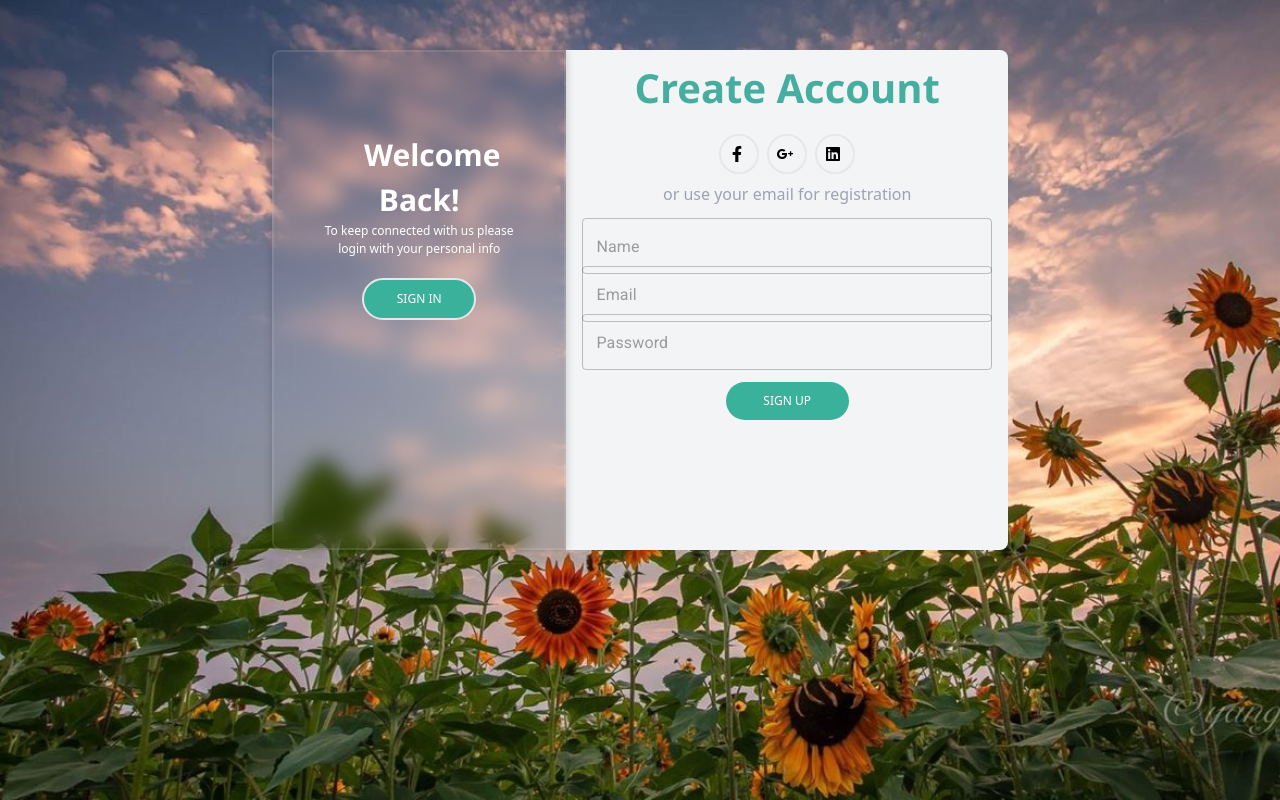
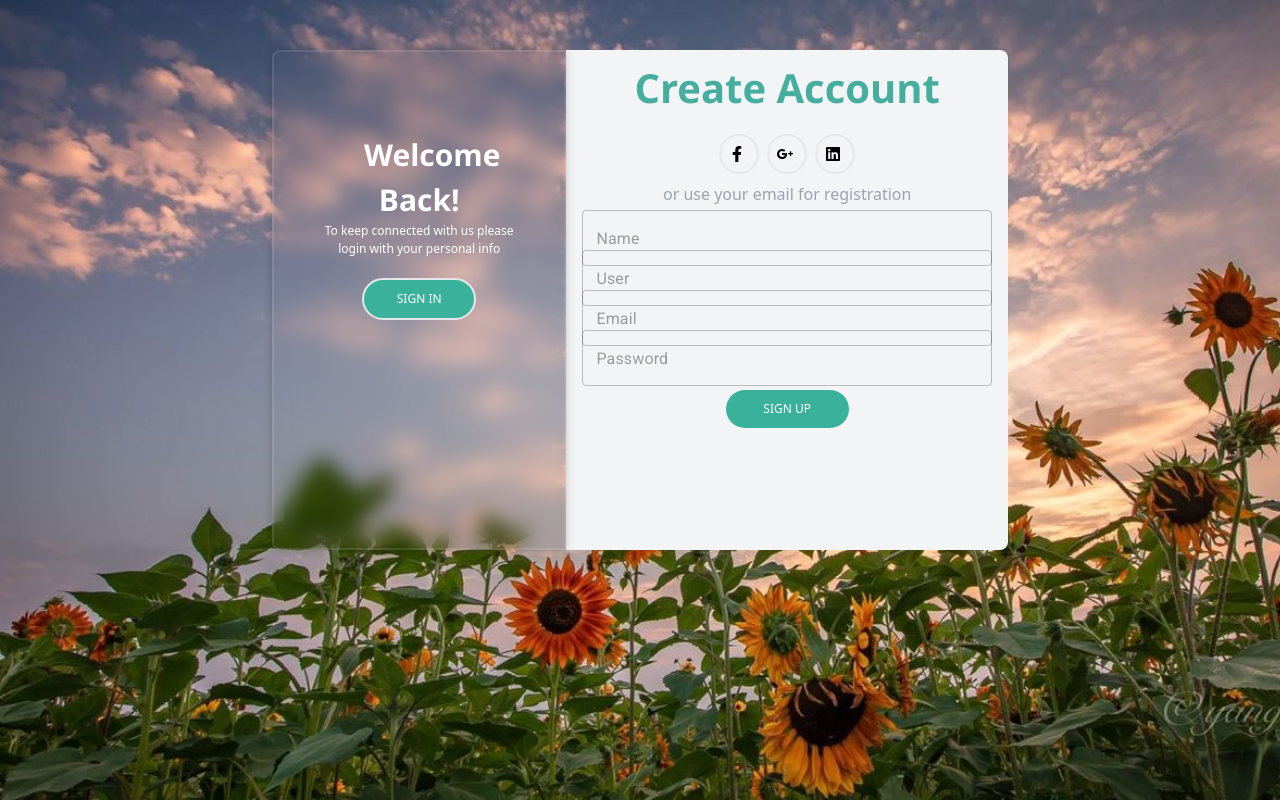
Before and after one commit to Xochitl0/00-app-web, a Next.js app: page /register in a window 1280 px wide. Built offline with nearby package versions, Linux system fonts and the light colour scheme.

Commit message:
Registro unico

```diff
--- a/src/app/login/page.jsx
+++ b/src/app/login/page.jsx
@@ -21,11 +21,11 @@
     router.push("/register");
   };
 
-  //Validaciones credenciales
-  const onSubmit = ({ email, password }) => {
+  const onSubmit = ({ email, password }, { resetForm }) => {
     console.log(email, password);
     const storedUserData = JSON.parse(localStorage.getItem("userData")) || [];
 
+    //Validaciones credenciales
     const user = storedUserData.find(
       (user) => user.email === email && user.password === password
     );
@@ -36,10 +36,12 @@
     } else {
       mAlert();
     }
+
+    // Limpiar los campos del formulario
+    resetForm();
   };
 
   //Validaciones campos
-
   const validationSchema = Yup.object().shape({
     email: Yup.string().email("Email no válido").required("Email requerido"),
     password: Yup.string()
--- a/src/app/register/page.jsx
+++ b/src/app/register/page.jsx
@@ -19,26 +19,36 @@
   const [email, setEmail] = useState("");
   const [password, setPassword] = useState("");
 
-  /*const handleRegister = () => {
-    const userData = { name, email, password };
-    localStorage.setItem("userData", JSON.stringify(userData));
-    alert("Registro exitoso");
-  };*/
-
   const handleClick = () => {
     router.push("/login");
   };
 
-  const onSubmit = ({ name, email, password }) => {
+  const onSubmit = ({ name, user, email, password }, { resetForm }) => {
+    //Recuperar los datos existentes
     let userData = JSON.parse(localStorage.getItem("userData")) || [];
-    const newUserData = { name, email, password };
+
+    const userExists = userData.some((user) => user.email === email);
+    if (userExists) {
+      showAlert1();
+      resetForm();
+      return;
+    }
+
+    //Crear el nuevo registro
+    const newUserData = { name, user, email, password };
+    //Agregar el nuevo registro al array
     userData.push(newUserData);
+    //Guardar el array actualizado en el localStorage
     localStorage.setItem("userData", JSON.stringify(userData));
     showAlert();
+
+    // Limpiar los campos del formulario
+    resetForm();
   };
 
   const validationSchema = Yup.object().shape({
     name: Yup.string().required("Name requerido"),
+    user: Yup.string().required("User requerido"),
     email: Yup.string().email("Email no válido").required("Email requerido"),
     password: Yup.string()
       .trim()
@@ -56,6 +66,10 @@
       showConfirmButton: false,
       timer: 2500,
     });
+  };
+
+  const showAlert1 = () => {
+    Swal.fire("El usuario con este email ya está registrado.");
   };
 
   return (
@@ -100,7 +114,7 @@
             </div>
 
             <Formik
-              initialValues={{ name: "", email: "", password: "" }}
+              initialValues={{ name: "", user: "", email: "", password: "" }}
               onSubmit={onSubmit}
               validationSchema={validationSchema}
             >
@@ -112,13 +126,13 @@
                   onSubmit={handleSubmit}
                 >
                   <div className="container">
-                    <div className="mb-4 mt-3 text-center">
+                    <div className="mb-2 mt-1 text-center">
                       <TextField
                         type="name"
                         id="name"
                         name="name"
                         placeholder="Name"
-                        className="mt-1 p-2 w-80 border rounded"
+                        className="mt-1 p-2 w-80  border rounded"
                         fullWidth
                         sx={{ mb: -3 }}
                         value={values.name}
@@ -127,7 +141,22 @@
                         helperText={errors.name && touched.name && errors.name}
                       />
                     </div>
-                    <div className="mb-4 mt-3 text-center">
+                    <div className="mb-2 mt-1 text-center">
+                      <TextField
+                        type="user"
+                        id="user"
+                        name="user"
+                        placeholder="User"
+                        className="mt-1 p-2 w-80 border rounded"
+                        fullWidth
+                        sx={{ mb: -3 }}
+                        value={values.user}
+                        onChange={handleChange}
+                        error={errors.user && touched.user}
+                        helperText={errors.user && touched.user && errors.user}
+                      />
+                    </div>
+                    <div className="mb-2 mt-1 text-center">
                       <TextField
                         type="email"
                         id="email"
@@ -144,7 +173,7 @@
                         }
                       />
                     </div>
-                    <div className="mb-4 mt-3 text-center">
+                    <div className="mb-2 mt-1 text-center">
                       <TextField
                         type="password"
                         id="password"
```
